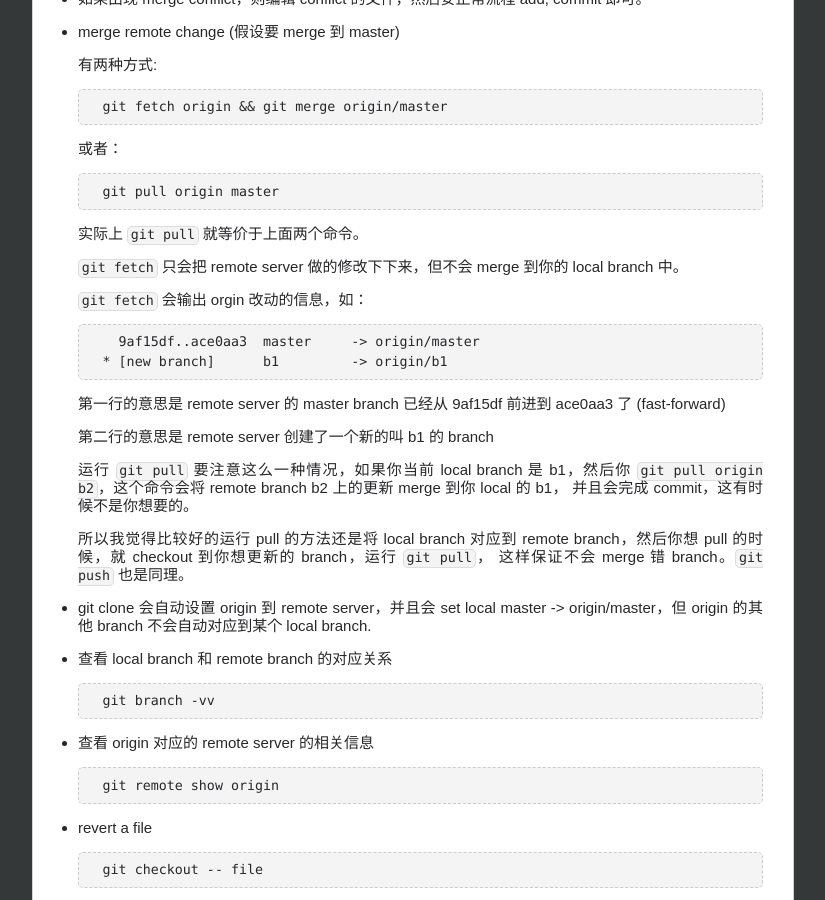
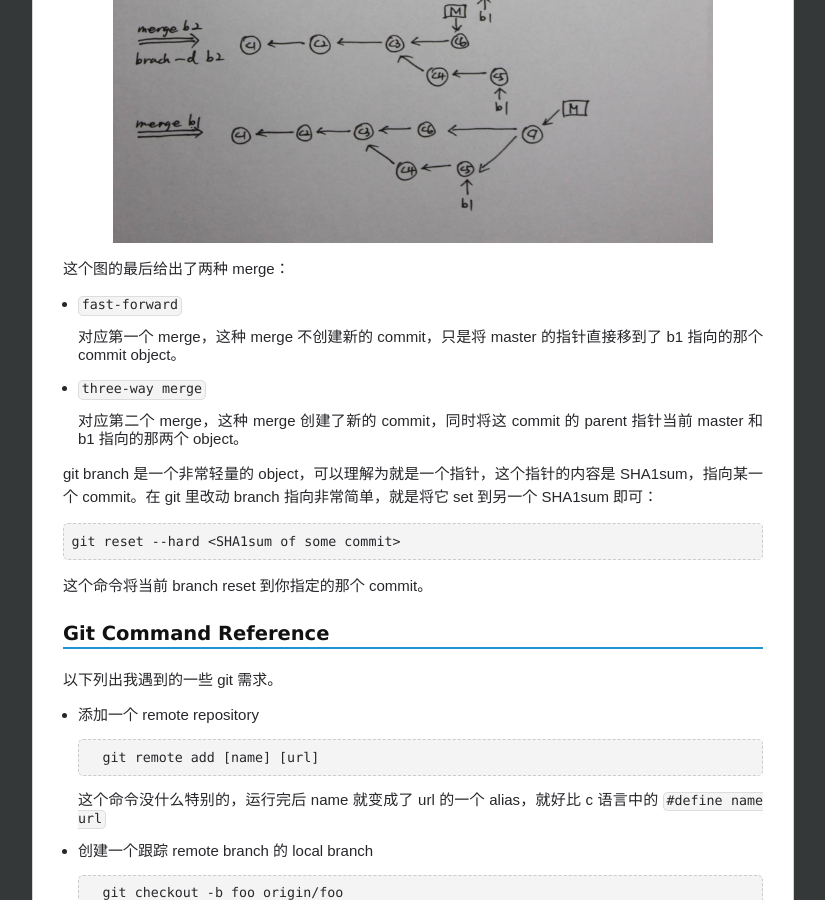
Before and after one commit to chenrushan/chenrushan.github.io, a Jekyll site: the page built from _posts/2013-12-09-git.markdown, in a window 1280 px wide and 900 px high, scrolled down 812 px. Shown: the whole window, without its empty margins (227-1052 px from the left). Built offline with Jekyll 4.4.1, drawn with Linux system fonts in a browser that asks for light colours; Markdown is read by kramdown in place of the engine named in the settings.

Commit message:
finish git post

```diff
--- a/_posts/2013-12-09-git.markdown
+++ b/_posts/2013-12-09-git.markdown
@@ -1,13 +1,25 @@
 ---
 layout: post
 title: Git 简介及常见使用样例
-categories: progxx
+categories: prog
 tags: git, svn
 ---
 
 ### Git Branching
 
 了解一个 VCS(Version Control System) 很重要的一个方面就是了解它的 branch 机制，我画了一张图，从中可以对 git 的 branch 机制有一个初步的感觉。
+
+<a href="/resource/git-branching.jpg"><img src="/resource/git-branching.jpg" alt="git branching" style="width:600px; height:800px;" class="blkcenter"/></a>
+
+这个图的最后给出了两种 merge：
+
+* `fast-forward`
+
+  对应第一个 merge，这种 merge 不创建新的 commit，只是将 master 的指针直接移到了 b1 指向的那个 commit object。
+
+* `three-way merge`
+
+  对应第二个 merge，这种 merge 创建了新的 commit，同时将这 commit 的 parent 指针当前 master 和 b1 指向的那两个 object。
 
 git branch 是一个非常轻量的 object，可以理解为就是一个指针，这个指针的内容是 SHA1sum，指向某一个 commit。在 git 里改动 branch 指向非常简单，就是将它 set 到另一个 SHA1sum 即可：
 
```
